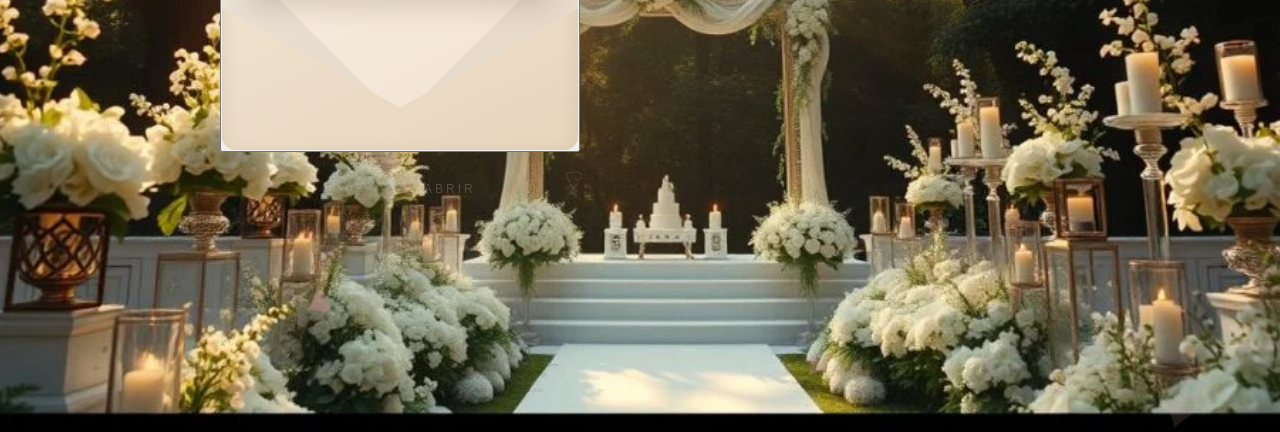
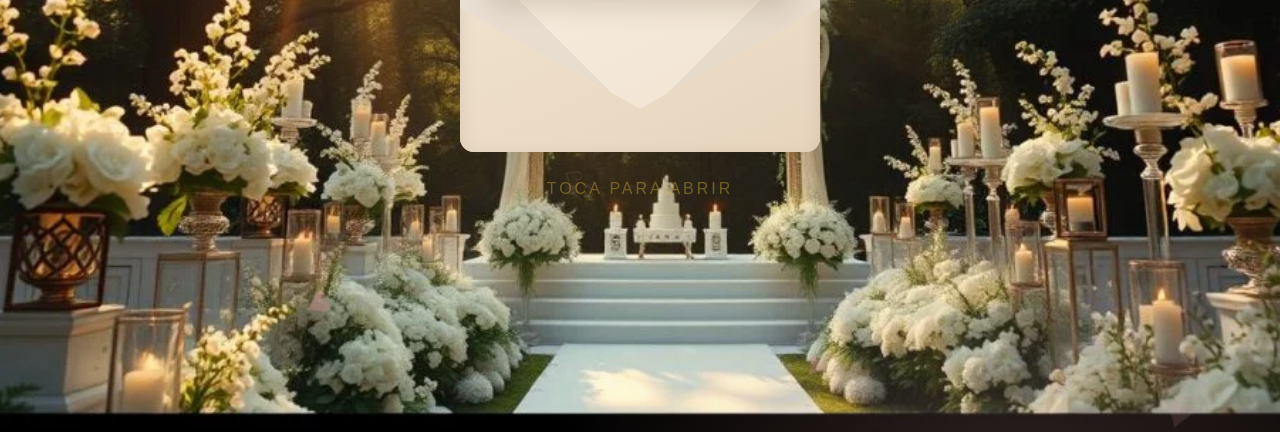
Before and after one commit to josehernandeztrujillo78-arch/Invitacion_Boda, a website: page index.html in a window 1280 px wide. Shown: the part 368-800 px from the top of the page. Drawn offline with nearby package versions, Linux system fonts and the light colour scheme.

Commit message:
cambios3

```diff
--- a/index.html
+++ b/index.html
@@ -3,12 +3,12 @@
 
 <head>
   <meta charset="UTF-8" />
-  <meta name="viewport" content="width=device-width, initial-scale=1.0" />
+  <meta name="viewport" content="width=device-width, initial-scale=1.0, viewport-fit=cover" />
   <title>Karina &amp; Gerardo · Invitación de Boda</title>
 
   <link
-  href="https://fonts.googleapis.com/css2?family=Cormorant+Garamond:wght@400;600&family=Jost:wght@400;500&display=swap"
-  rel="stylesheet">
+    href="https://fonts.googleapis.com/css2?family=Cormorant+Garamond:wght@400;600&family=Jost:wght@400;500&display=swap"
+    rel="stylesheet">
   <link rel="preload" href="img/portad2.webp" as="image">
 
   <style>
@@ -38,6 +38,11 @@
       box-sizing: border-box;
     }
 
+    html,
+    body {
+      height: 100%;
+    }
+
     html {
       background: var(--cream);
     }
@@ -45,23 +50,23 @@
     body {
       min-height: 100vh;
       min-height: 100dvh;
-      display: flex;
-      justify-content: center;
-      align-items: center;
       overflow: hidden;
       font-family: var(--sans);
       color: var(--ink);
       position: relative;
+      /* Se usan comas para combinar la imagen con los degradados.
+         El error anterior era un ';' que rompía la declaración. */
       background:
-      url("img/portad2.webp") center center / cover no-repeat;
         radial-gradient(1200px 600px at 50% -10%, rgba(216, 195, 154, 0.35), transparent 60%),
         radial-gradient(900px 500px at 80% 110%, rgba(192, 139, 134, 0.28), transparent 55%),
+
+         url("img/portad2.webp") center/cover no-repeat,
         linear-gradient(160deg, var(--cream) 0%, var(--cream-deep) 100%);
     }
 
     /* Luz ambiental suave */
     .glow {
-      position: absolute;
+      position: fixed;
       inset: 0;
       pointer-events: none;
       z-index: 0;
@@ -85,7 +90,7 @@
 
     /* Corazones flotantes */
     .corazones {
-      position: absolute;
+      position: fixed;
       inset: 0;
       overflow: hidden;
       pointer-events: none;
@@ -110,25 +115,36 @@
       100% { transform: translateY(-112vh) rotate(360deg); opacity: 0; }
     }
 
+    /* El escenario ocupa toda la pantalla y centra su contenido.
+       Al ser 'grid' con una sola celda, el sobre y la tarjeta se
+       apilan en el MISMO punto central, por lo que la tarjeta
+       invisible ya no empuja al sobre fuera del centro. */
     .stage {
       position: relative;
       z-index: 2;
-      width: 100%;
+      display: grid;
+      place-items: center;
       min-height: 100vh;
       min-height: 100dvh;
-      display: flex;
-      justify-content: center;
-      align-items: center;
       padding: 24px;
+      padding: max(24px, env(safe-area-inset-top)) 24px max(24px, env(safe-area-inset-bottom));
+    }
+    .stage > * {
+      grid-area: 1 / 1; /* mismas coordenadas: apilados y centrados */
     }
 
     /* ===== SOBRE INTERACTIVO ===== */
     .envelope {
       position: relative;
+      justify-self: center;
+      align-self: center;
       width: min(360px, 86vw);
       aspect-ratio: 3 / 2;
       cursor: pointer;
       z-index: 20;
+      border: none;
+      background: transparent;
+      padding: 0;
       transition: transform 0.9s cubic-bezier(0.22, 1, 0.36, 1),
                   opacity 0.9s ease, visibility 0.9s;
       filter: drop-shadow(var(--shadow-soft));
@@ -145,10 +161,10 @@
       left: 50%;
       bottom: -46px;
       transform: translateX(-50%);
-      font-size: 12px;
+      font-size: 16px;
       letter-spacing: 3px;
       text-transform: uppercase;
-      color: var(--muted);
+      color: #d4af37;
       white-space: nowrap;
       animation: pulse 2.4s ease-in-out infinite;
     }
@@ -257,6 +273,8 @@
     /* ===== TARJETA / INVITACIÓN ===== */
     .card {
       position: relative;
+      justify-self: center;
+      align-self: center;
       z-index: 2;
       max-width: 480px;
       width: min(480px, 90vw);
@@ -270,8 +288,10 @@
       opacity: 0;
       transform: translateY(30px);
       pointer-events: none;
+      visibility: hidden;
     }
     .card.show {
+      visibility: visible;
       animation: reveal 1.1s cubic-bezier(0.22, 1, 0.36, 1) forwards;
       pointer-events: auto;
     }
@@ -385,7 +405,7 @@
         animation: none !important;
         transition: none !important;
       }
-      .card { opacity: 1; transform: none; pointer-events: auto; }
+      .card { opacity: 1; transform: none; pointer-events: auto; visibility: visible; }
       .envelope { display: none; }
     }
   </style>
@@ -401,7 +421,7 @@
 
   <main class="stage">
     <!-- Sobre interactivo -->
-    <button class="envelope" id="envelope" aria-label="Abrir el sobre de la invitación">
+    <button class="envelope" id="envelope" type="button" aria-label="Abrir el sobre de la invitación">
       <div class="envelope__body"></div>
       <div class="letter">
         <span class="heart">♡</span>
@@ -439,10 +459,12 @@
   <script>
     const envelope = document.getElementById("envelope");
     const card = document.getElementById("card");
+    let autoOpen;
 
     function openInvitation() {
       if (envelope.classList.contains("open")) return;
       envelope.classList.add("open");
+      clearTimeout(autoOpen);
 
       // Tras la animación de la carta, ocultar sobre y revelar tarjeta
       setTimeout(() => {
@@ -455,8 +477,7 @@
     envelope.addEventListener("click", openInvitation);
 
     // Apertura automática suave si el usuario no interactúa
-    const autoOpen = setTimeout(openInvitation, 4000);
-    envelope.addEventListener("click", () => clearTimeout(autoOpen), { once: true });
+    autoOpen = setTimeout(openInvitation, 4000);
   </script>
 </body>
 </html>
```
